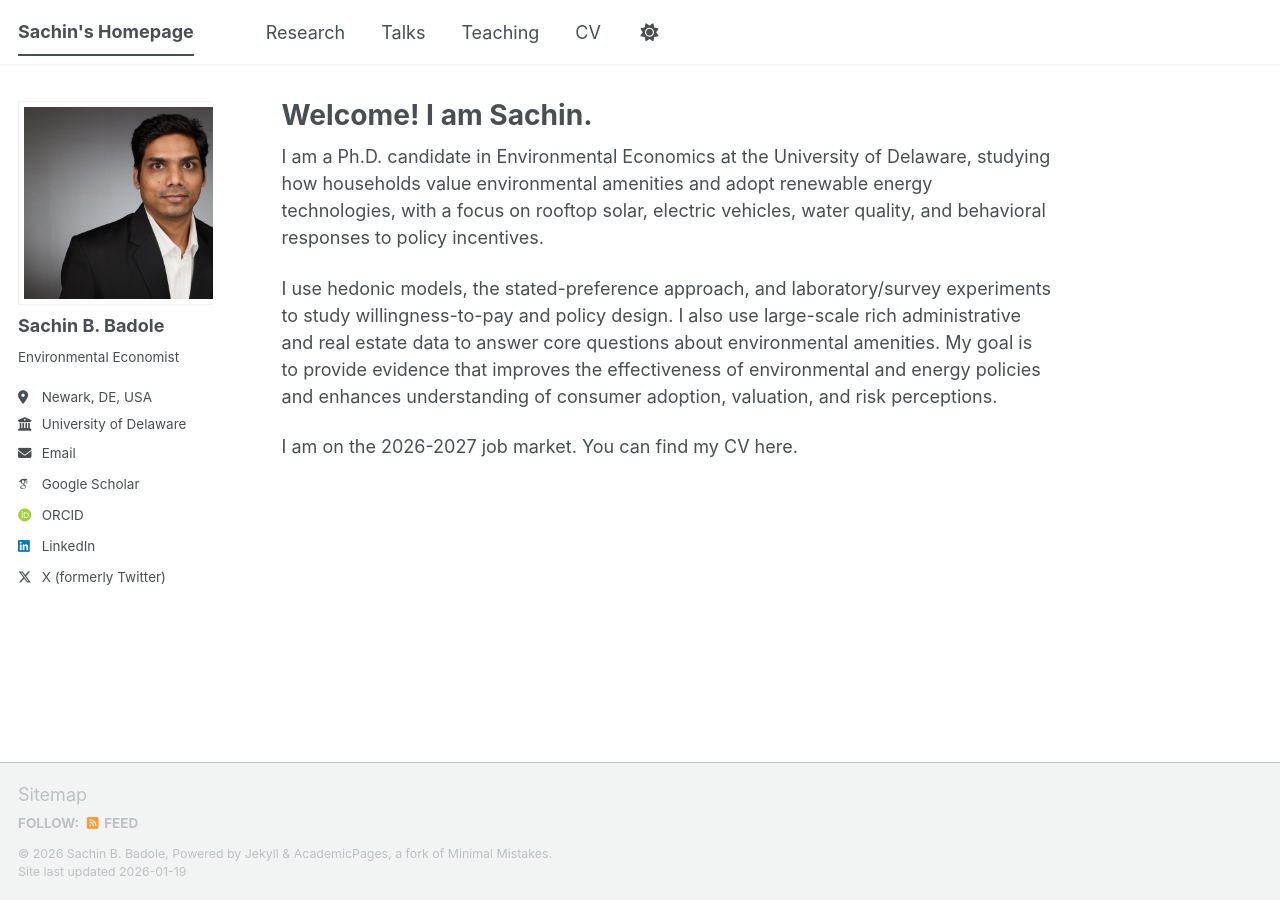
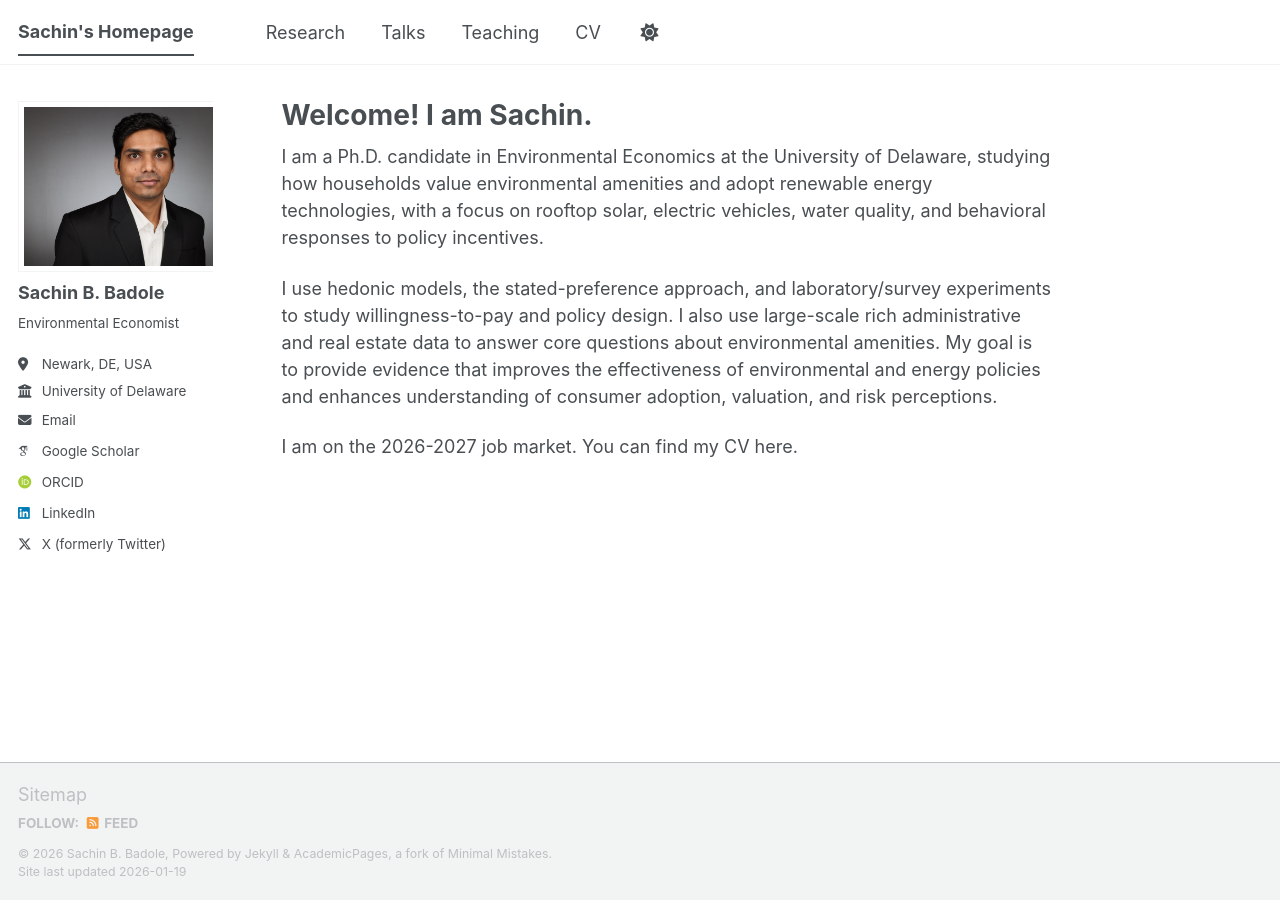
Before and after one commit to sachin-b-badole/sachin-b-badole.github.io, a Jekyll site: the page built from _pages/about.md, in a window 1280 px wide. Built offline with Jekyll 4.4.1, drawn with Linux system fonts in a browser that asks for light colours; some web fonts are replaced; a script bundle is joined from its source files by our own code; library files that are not in the unit come from our copies.

Commit message:
Update custom.css

```diff
--- a/assets/css/custom.css
+++ b/assets/css/custom.css
@@ -16,7 +16,7 @@
 
 /* Author avatar container: expand size */
 .author__avatar {
-  width: 300px !important;
+  width: 250px !important;
   height: auto !important;
   max-width: 300px !important;
   text-align: center !important;
@@ -25,7 +25,7 @@
 /* Avatar image itself */
 .author__avatar img,
 img.u-photo {
-  width: 300px !important;
+  width: 250px !important;
   max-width: 300px !important;
   height: auto !important;
   border-radius: 0 !important; /* keeps it square */
```
